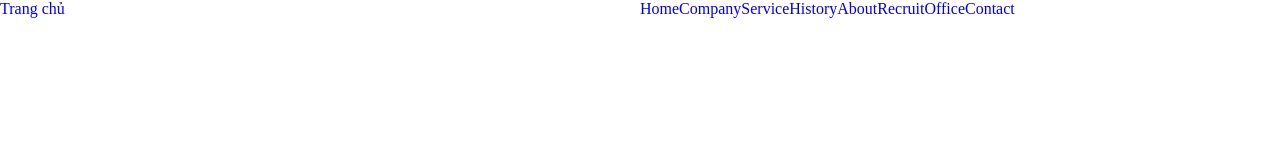
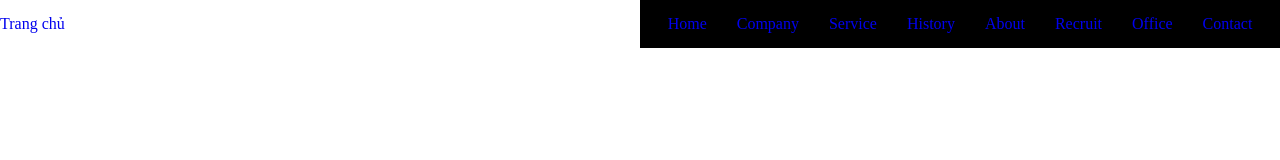
Before and after one commit to LongNguyen207/demo, a plain HTML site: page index.html in a window 1280 px wide. Drawn offline with Linux system fonts and the light colour scheme.

Commit message:
edit css

```diff
--- a/styles/style.css
+++ b/styles/style.css
@@ -12,6 +12,9 @@
 	align-items: baseline;
 	width: 100%;
 }
+.header a {
+	text-decoration: none;
+}
 .logo {
 	display: flex;
 	width: 50%;
@@ -19,7 +22,9 @@
 .nav {
 	width: 50%;
 	display: flex;
+	background: black;
+	justify-content: center;
 }
-.header a {
-	text-decoration: none;
+.nav div {
+	margin: 15px;
 }
```
